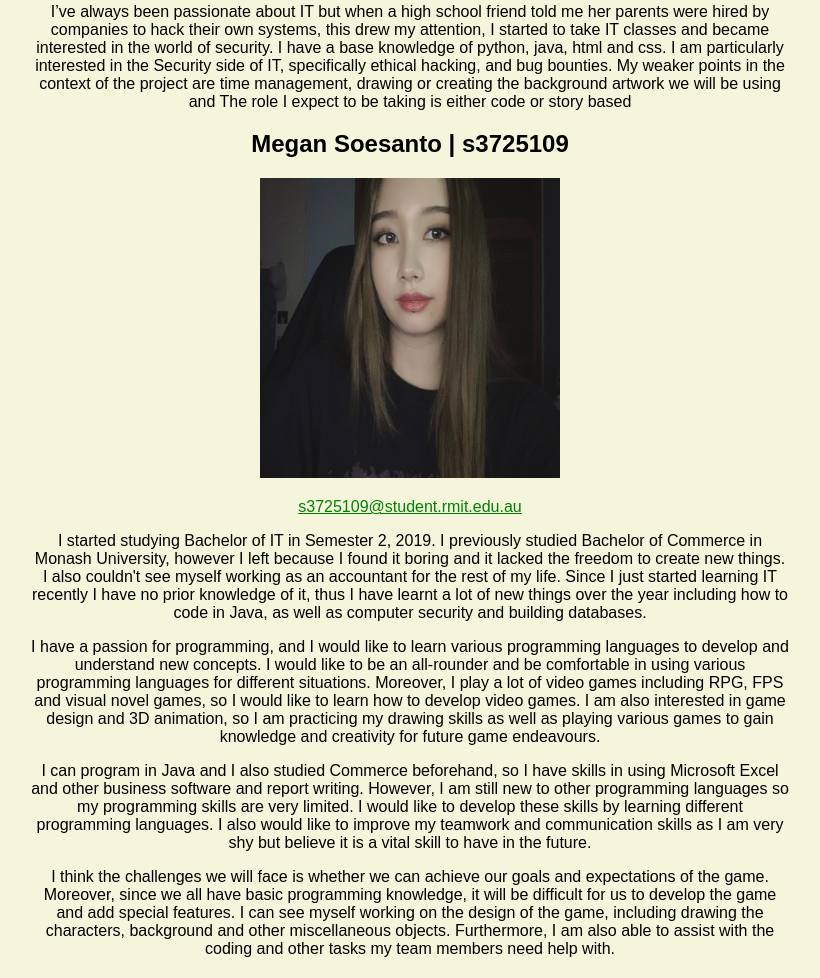
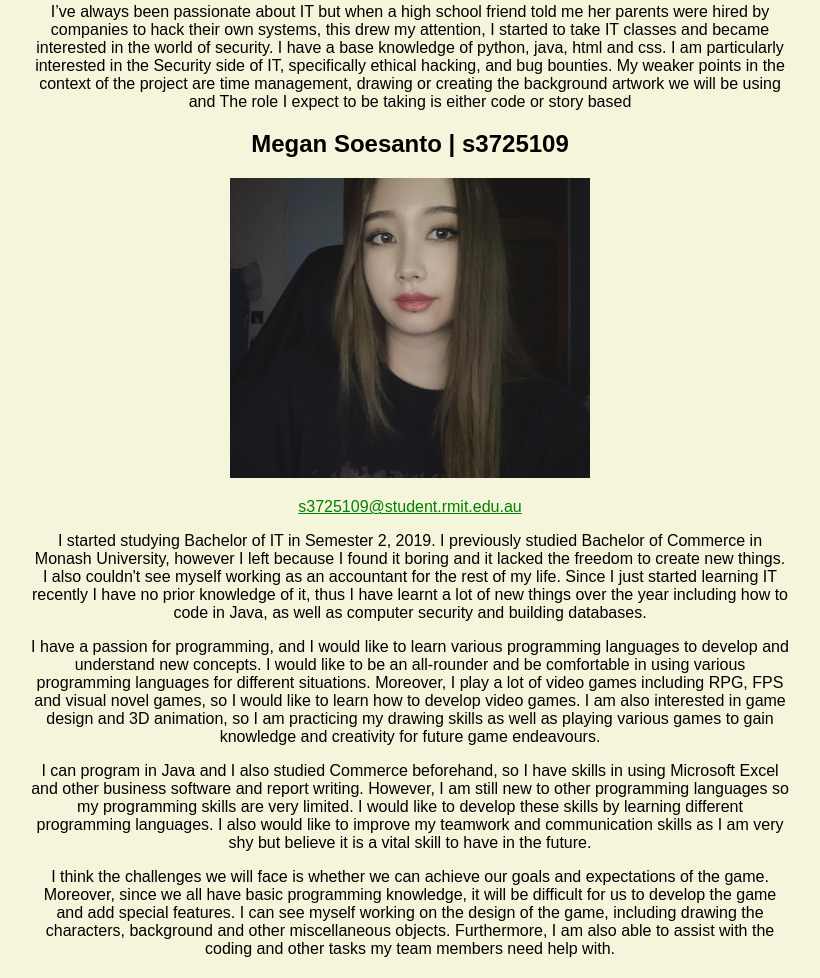
Before and after one commit to AlfredHutomo-s3790172/AR-FRI-330-LAMAYA, a plain HTML site: page index.html in a window 1280 px wide. Shown: the part 1952-2930 px from the top of the page, without its empty margins (230-1050 px from the left). Drawn offline with Linux system fonts and the light colour scheme.

Commit message:
Update index.html

```diff
--- a/index.html
+++ b/index.html
@@ -95,7 +95,7 @@
 				The role I expect to be taking is either code or story based </p>
 
             <h2>Megan Soesanto | s3725109</h2>
-		<img src="Images/megan.jpg" alt="Megan Soesanto" style="margin-left:auto;margin-right:auto;width:300px;height:300px;">
+		<img src="Images/megan.jpg" alt="Megan Soesanto" style="margin-left:auto;margin-right:auto;width:350;height:300px;">
 		<p><a href="mailto:s3725109@student.rmit.edu.au">s3725109@student.rmit.edu.au</a></p>
 		<p>
 			I started studying Bachelor of IT in Semester 2, 2019. I previously studied Bachelor of Commerce in Monash University, however I left because I found it boring and it lacked the freedom to create new things. I also couldn't see myself working as an accountant for the rest of my life.
```
